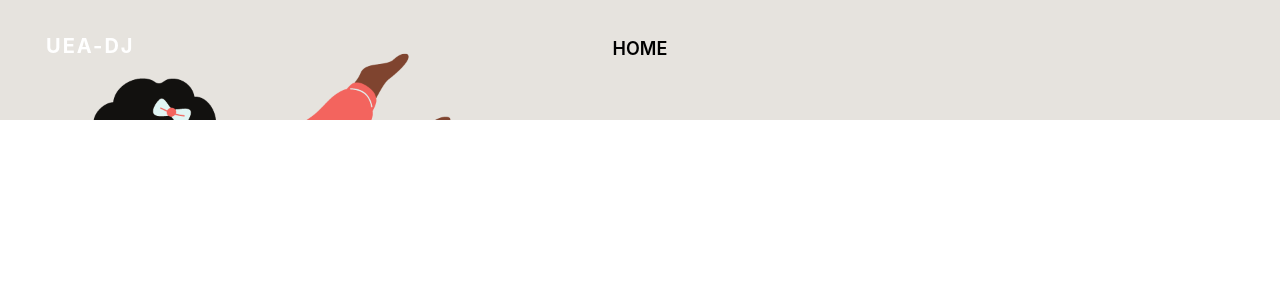
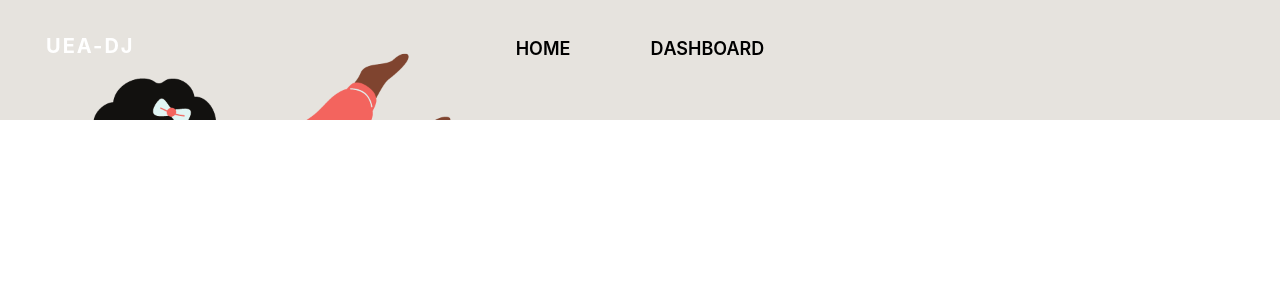
Before and after one commit to darsuabasi/jokesApp, a React (Create React App) app in the folder my-jokes/: page / in a window 1280 px wide. Both pictures are taken after a click on the button "Enter the World of Epic Dad Jokes". Shown: the top 300 px of the page. Built offline with nearby package versions, Linux system fonts and the light colour scheme.

Commit message:
add dashboard navigation link to nav component

```diff
--- a/my-jokes/src/components/Navbar.js
+++ b/my-jokes/src/components/Navbar.js
@@ -19,6 +19,13 @@ const Navbar = () => {
                             </NavLink>
                         </li>
 
+                        <li className="nav-item">
+                            <NavLink className="navlink-style" exact to="/dashboard">
+                                Dashboard
+                            </NavLink>
+                        </li>
+
+
                     </ul>
                 </div>
             </div>
```
